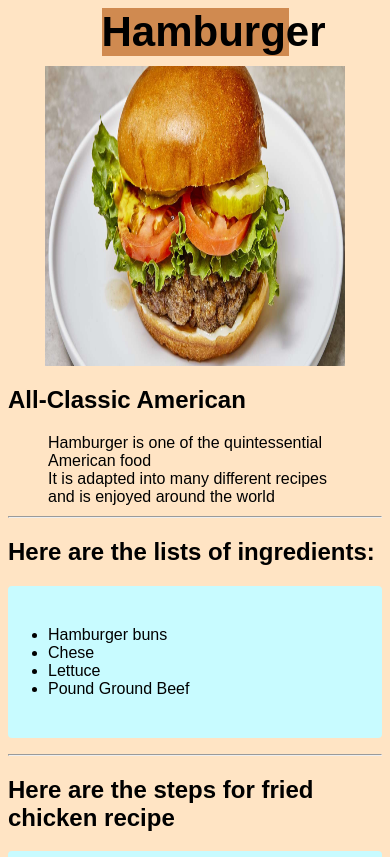
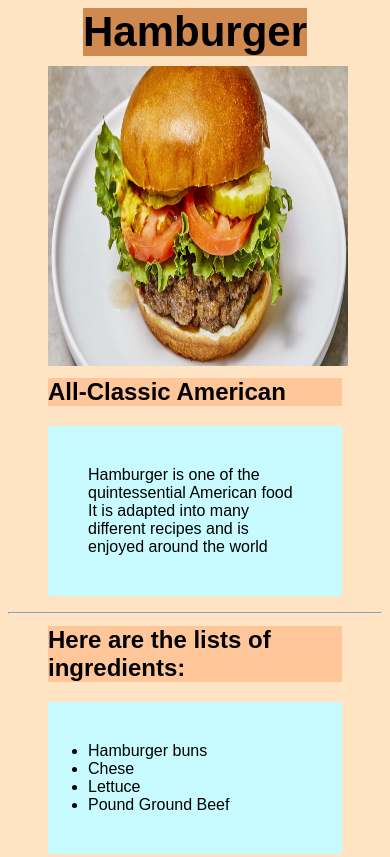
Before and after one commit to TheeMee/odin-recipes, a plain HTML site: page recipes/hamburger.html in a window 390 px wide. Shown: the top 857 px of the page. Drawn offline with Linux system fonts and the light colour scheme.

Commit message:
Applied template for hamburger page. Hamburger page was bland before

```diff
--- a/recipes/hamburger.html
+++ b/recipes/hamburger.html
@@ -11,27 +11,37 @@
 
         <h1>Hamburger</h1>
 
+        <div class="description">
+
+
             <img src ="hamburger-image.jpg" alt="an image of a single hamburger with lots of filling" height ="300" width="300">
 
-        <h2 class="description-heading">All-Classic American</h2>
-        <p class="description">
+            <h2 class="description-heading heading">All-Classic American</h2>
+            <p class="description-paragraph">
                 Hamburger is one of the quintessential  American food
                 <br>
                 It is adapted into many different recipes and is enjoyed around the world
             </p>
+        </div>
+
+
 
         <hr>
 
-        <h2 class="list-of-ingredients-headin">Here are the lists of ingredients:</h2>
+        <div class="ingredients">
+            <h2 class="list-of-ingredients-heading heading">Here are the lists of ingredients:</h2>
             <ul class="ingredients-list">
                 <li>Hamburger buns</li>
                 <li>Chese</li>
                 <li>Lettuce</li>
                 <li>Pound Ground Beef</li>
             </ul>
+        </div>
 
         <hr>
-        <h2 class="recipe-steps-heading">Here are the steps for fried chicken recipe</h2>
+
+        <div class="steps">
+            <h2 class="recipe-steps-heading heading">Here are the steps for fried chicken recipe</h2>
             <ol class="recipe-steps">
                 <li>Tip beef mince into a bowl with onins and eggs then mix</li>
                 <li>Divide the mixture in your hands and roll them into balls</li>
@@ -45,6 +55,8 @@
                 <li>Slice four burger buns in half. Place, cut side down, on the barbequeue rack</li>
                 <li>Put the burger inside the bun</li>
             </ol>
+        </div>
+
 
     </div>
 
--- a/style.css
+++ b/style.css
@@ -11,12 +11,11 @@ body {
 
 
 h1 {
-    width: 50%;
+    text-align: center;
+    width: 60%;
     margin: 0 auto 10px;
     font-weight: 850px;
     font-size: 42px;
-    text-decoration: double;
-    text-align: center;
     background-color: #d08a50;
 }
 
@@ -31,8 +30,7 @@ hr {
 
 .heading {
     font-weight: bold;
-    text-decoration: wavy;
-    margin-top: 0px;
+    margin-top: 12px;
     background-color: #ffc799;
 }
 
@@ -53,8 +51,3 @@ hr {
     padding: 40px;
     background-color: #c8fbff;
 }
-
-description-paragraph {
-    padding-left: 15px;
-
-}
```
Lines whose indentation alone changed are shown as unchanged.
